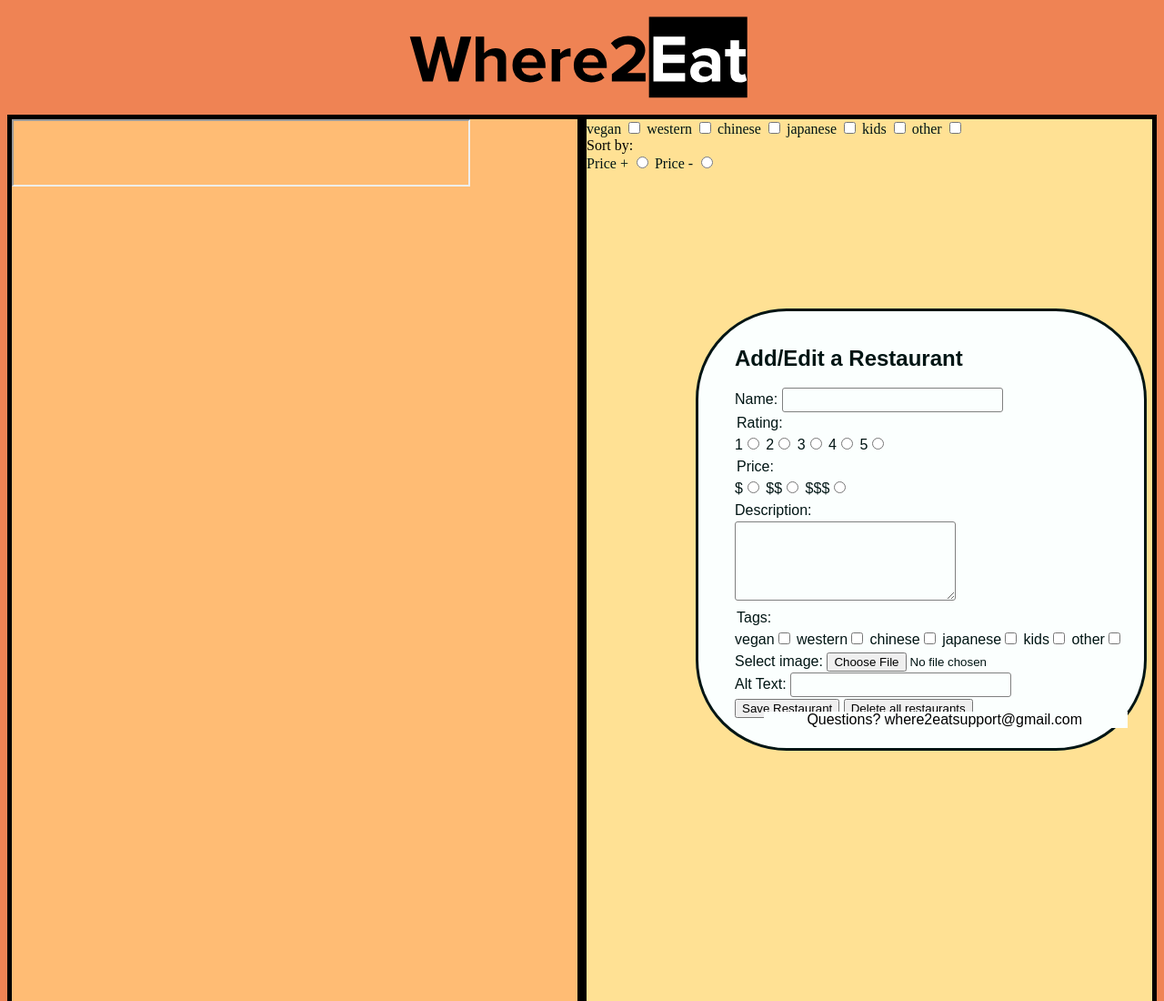
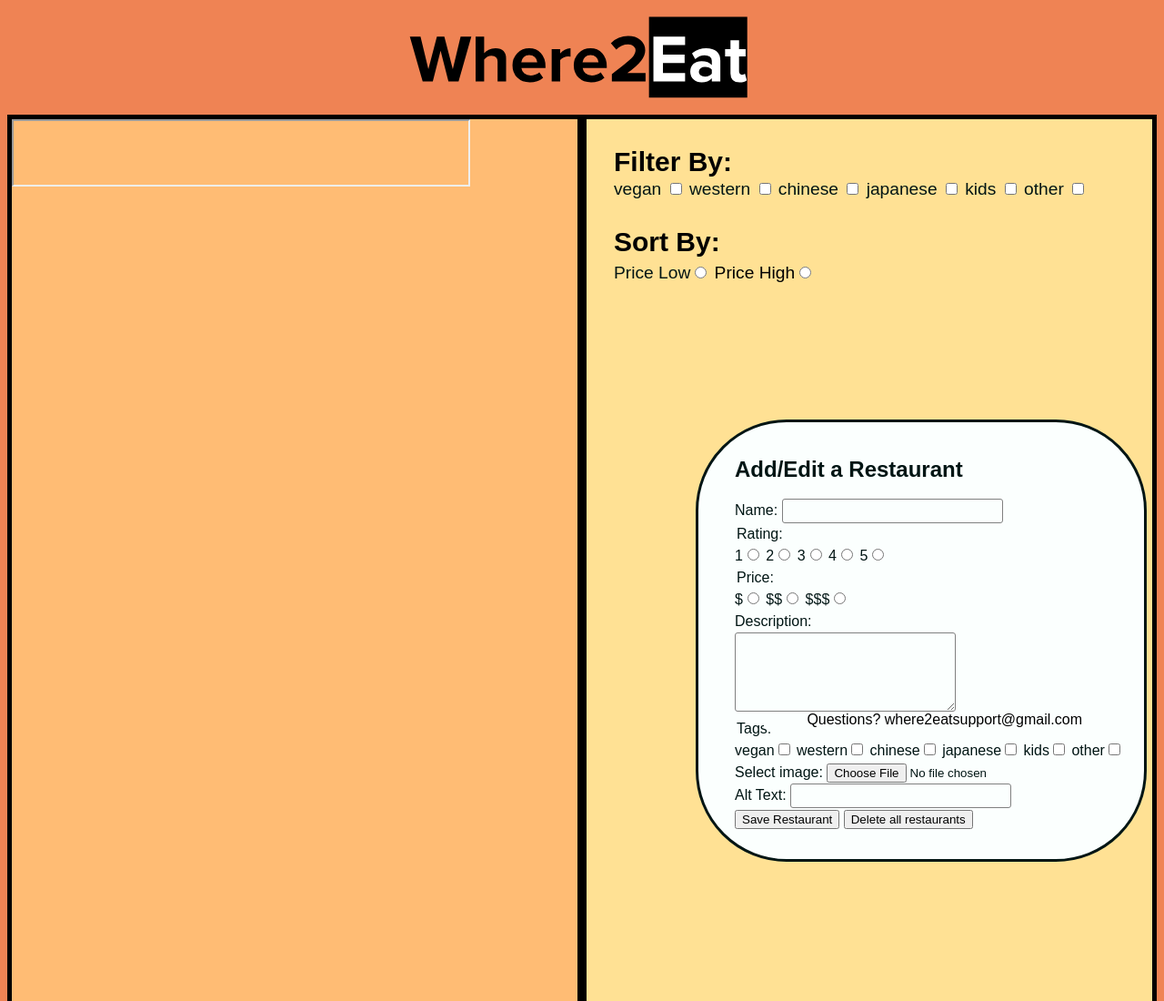
Before and after one commit to cse110-fall22-group37/cse110-fall22-group37, a website with bundled scripts: page source/index.html in a window 1280 px wide. Shown: the top 1100 px of the page at 91% size. Built offline with nearby package versions, Linux system fonts and the light colour scheme.

Commit message:
added css to filter buttons

```diff
--- a/source/index.html
+++ b/source/index.html
@@ -48,7 +48,9 @@
     </div>
     <div class='column' id='right'>
       <div class='right-column'>
+        <h3>Filter By: </h3>
         <div id="filter"></div>
+        <h3>Sort By: </h3>
         <div id="sort-by"></div>
 
   <form id="restaurant-entry" class="form-style"></form>
--- a/source/sortAndFilter/filter.js
+++ b/source/sortAndFilter/filter.js
@@ -20,7 +20,7 @@ function loadFilters() {
     filter.innerHTML = '';
     for (let i = 0; i < TAGS.length; i++) {
         filter.innerHTML += `<label for="by-${TAGS[i]}">
-                                ${TAGS[i]} <input type="checkbox" id="by-${TAGS[i]}" value="yes" name="by-${TAGS[i]}">
+                                <a>${TAGS[i]}<a> <input type="checkbox" id="by-${TAGS[i]}" value="yes" name="by-${TAGS[i]}">
                             </label>`;
     }
 }
--- a/source/sortAndFilter/main.css
+++ b/source/sortAndFilter/main.css
@@ -1 +1,21 @@
 /* sortAndFilter/main.css */
+h3 {
+    font-family: Arial, Helvetica, sans-serif;
+    font-size: 30px;
+    margin-left: 30px;
+}
+
+div#filter{
+    margin-left: 30px;
+    margin-top: -28px;
+}
+
+div#sort-by {
+    margin-left: 30px;
+    margin-top: -24px;
+}
+
+a {
+    font-family: Arial, Helvetica, sans-serif;
+    font-size: larger;
+}
--- a/source/sortAndFilter/sort.js
+++ b/source/sortAndFilter/sort.js
@@ -15,12 +15,11 @@ function init() {
 
 function loadParams() {
     let filter = document.getElementById('sort-by');
-    filter.innerHTML = `Sort by: <br>
-                        <label for="priceAsc">
-                            Price + <input type="radio" id="priceAsc" value="1" name="price">
+    filter.innerHTML = `<label for="priceAsc">
+                            <a>Price Low<a><input type="radio" id="priceAsc" value="1" name="price">
                         </label>
                         <label for="priceDesc">
-                            Price - <input type="radio" id="priceDesc" value="-1" name="price">
+                            <a>Price High<a><input type="radio" id="priceDesc" value="-1" name="price">
                         </label>`;
 }
 
```
